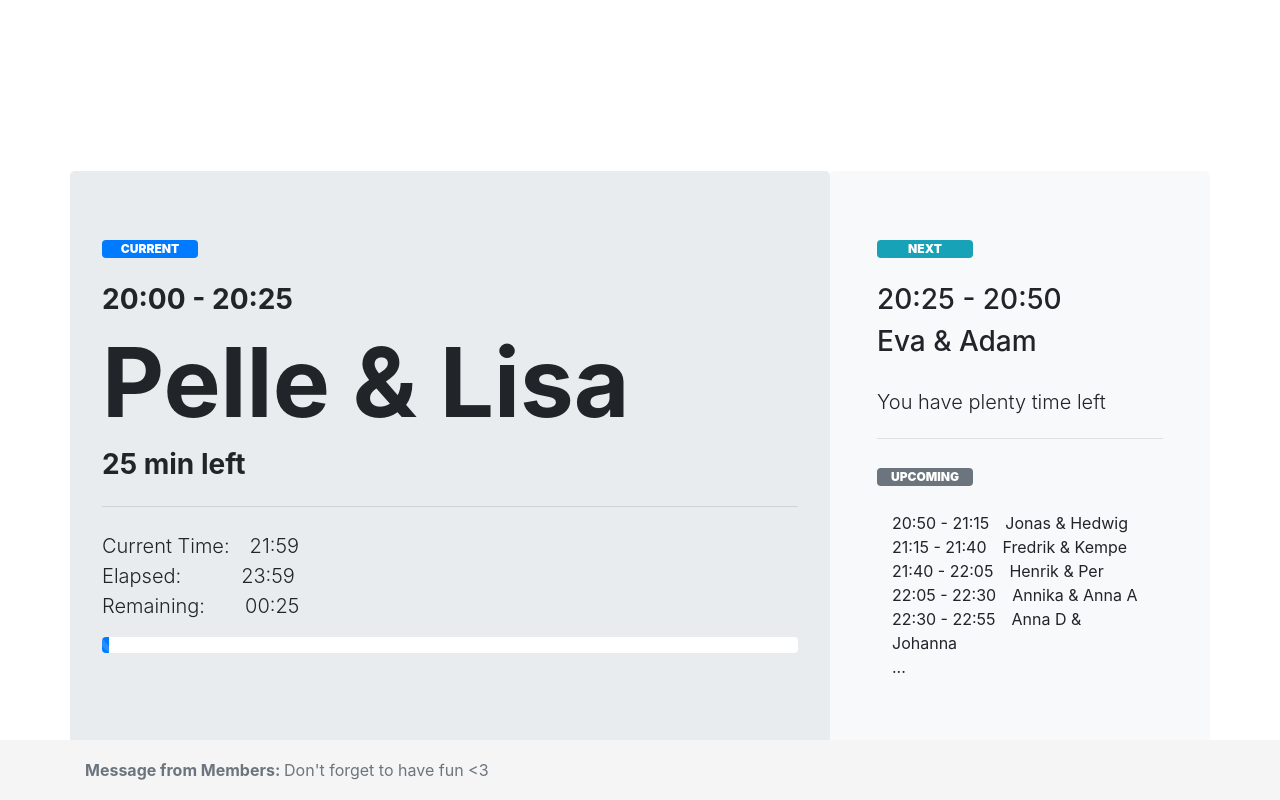
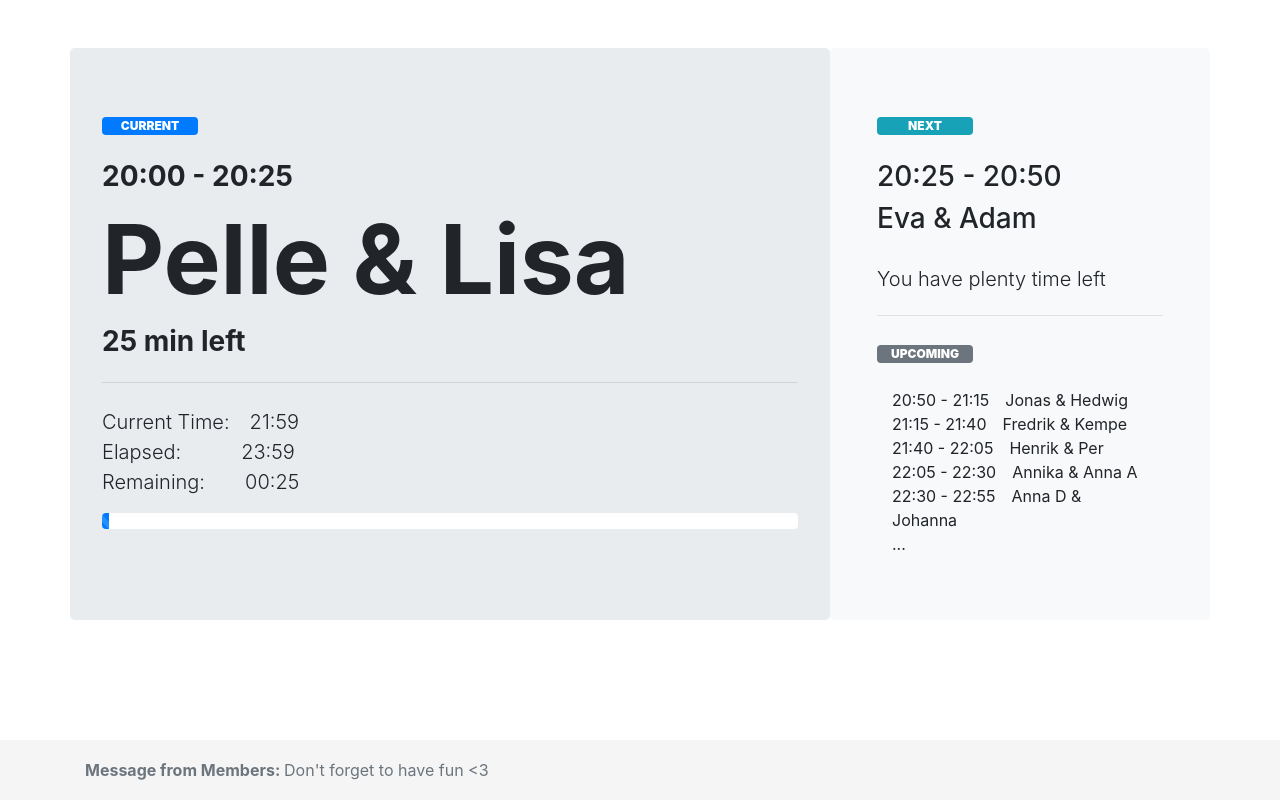
Before and after one commit to andrewisen/dj-names, a PHP site: page / in a window 1280 px wide. Run offline with PHP 8.4, Linux system fonts and the light colour scheme.

Commit message:
Add padding

```diff
--- a/app/index.php
+++ b/app/index.php
@@ -75,6 +75,10 @@
       animation:         argh-my-eyes 1s infinite;
     }
 
+    body {
+      padding-top: 3rem;
+    }
+
     /* Primary text */
     h1 {
       font-weight: bold;
@@ -107,12 +111,6 @@
 <body>
 
   <main role="main" class="container">
-    <!-- REMOVE SPACE, USE CSS -->
-    <h1 class="mt-5">&nbsp;</h1>
-    <h1 class="mt-5">&nbsp;</h1>
-    <!-- REMOVE SPACE, USE CSS -->
-
-
     <div class="row">
 
       <!-- MAIN JUMBOTRON -->
```
